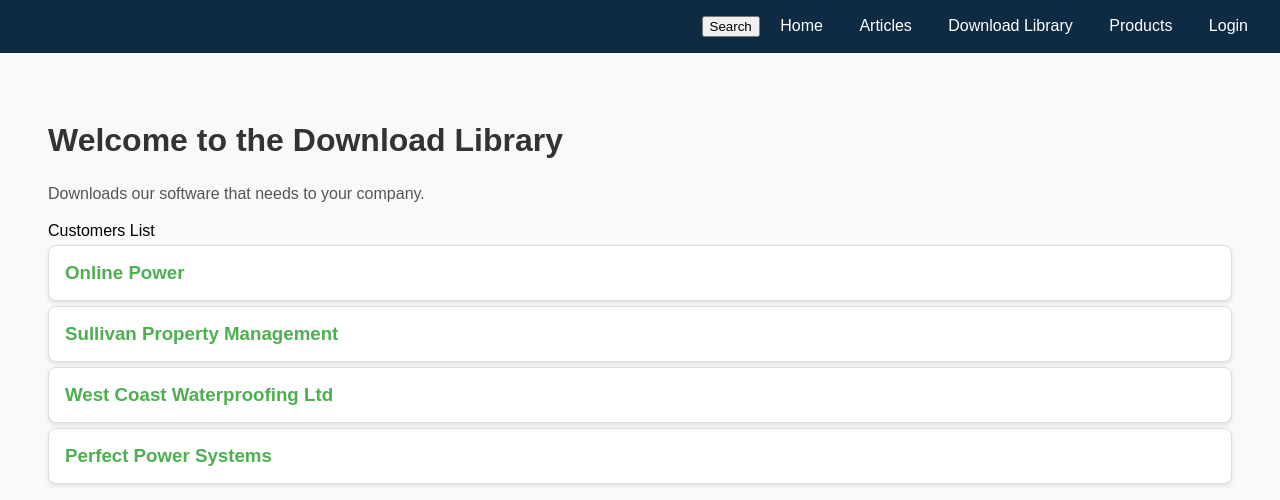
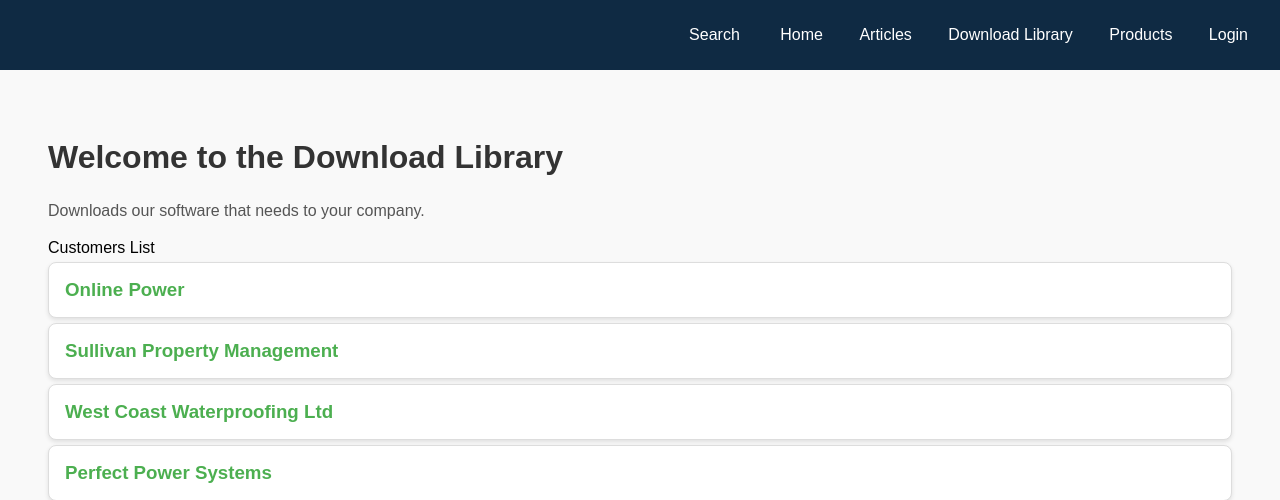
Before and after one commit to pinoyvaautomation/django-webapp, a Django app: page /customers/ in a window 1280 px wide. Shown: the top 500 px of the page. Run offline with Django 5.2, Linux system fonts and the light colour scheme; data comes from the database, SQL or seed files in the repository.

Commit message:
Added custom domain. Updated btn search. Target_seft. Fixed UUI
Added custom domain. Updated btn search. Target_seft. Fixed UUI

```diff
--- a/prjsystem/settings.py
+++ b/prjsystem/settings.py
@@ -32,7 +32,7 @@ ALLOWED_HOSTS = [
     'test-django.onrender.com',
     'test-django-s5zd.onrender.com',
     'tellsupport.xyz',
-    'www.tellsupport.xyz',
+    'www.tellsupport.xyz', #custom domain hosted at Namecheap
 ]
 
 # Add your domain here when you have a custom domain
--- a/templates/base.html
+++ b/templates/base.html
@@ -358,6 +358,18 @@
         padding: 10px;
     }
 }
+.ModalBtnSearch {
+background-color: #0f2a43;
+color: white;
+border: none;
+padding: 10px 20px;
+font-size: 1rem;
+}
+.ModalBtnSearch:hover {
+background-color: white;
+color: #0f2a43;
+cursor: pointer;
+}
 
     </style>
 </head>
@@ -370,7 +382,7 @@
         </div>
         <div class="nav-links">
             <!-- Modal button -->
-            <button id="openModalBtn">Search</button>
+            <button id="openModalBtn" class="ModalBtnSearch">Search</button>
             <a href="/">Home</a>
             <a href="/articles/">Articles</a>
             <a href="{% url 'customer_list' %}">Download Library</a>
@@ -457,10 +469,9 @@
         <div id="modalSearchResults"></div>
     </div>
 </div>
+<!-- End Pop up modal-->
 
-     <!-- End Pop up modal-->
-    </div>
-
+</div>
     <!-- Footer -->
     <div class="footer">
         <p>&copy; 2024 Telligens Technologies, LLC.</p>
@@ -513,7 +524,7 @@
       data.articles.forEach(item => {
         resultsDiv.innerHTML += `
           <div class="result-item">
-            <a href="/${item.id}/" target="_blank">${item.title}</a>
+            <a href="/${item.id}/" target="_self">${item.title}</a>
             <p>${item.snippet}</p>
           </div>`;
       });
@@ -524,7 +535,7 @@
       data.products.forEach(item => {
         resultsDiv.innerHTML += `
           <div class="result-item">
-            <a href="/shop/product/${item.id}/" target="_blank">${item.name}</a>
+            <a href="/shop/product/${item.id}/" target="_self">${item.name}</a>
             <p>${item.desc}</p>
           </div>`;
       });
@@ -535,7 +546,7 @@
       data.customers.forEach(item => {
         resultsDiv.innerHTML += `
           <div class="result-item">
-            <a href="customers/customers/${item.id}/" target="_blank">${item.name}</a>
+            <a href="/customers/customers/${item.id}/" target="_self">${item.name}</a>
           </div>`;
 
       });
```
Also changed, not shown: templates/master.html (+16 -4 lines).
